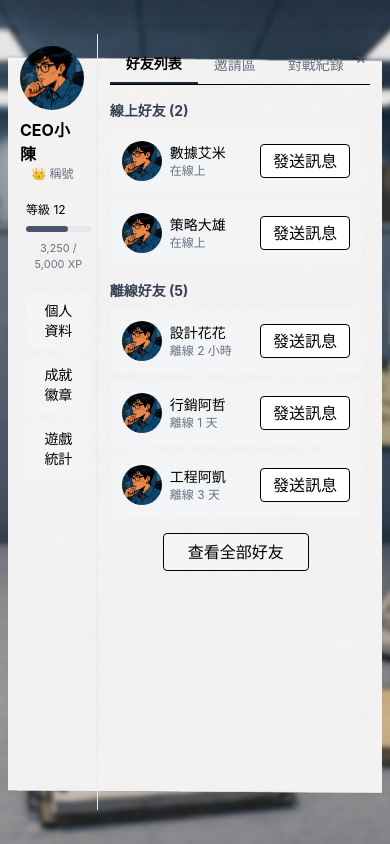
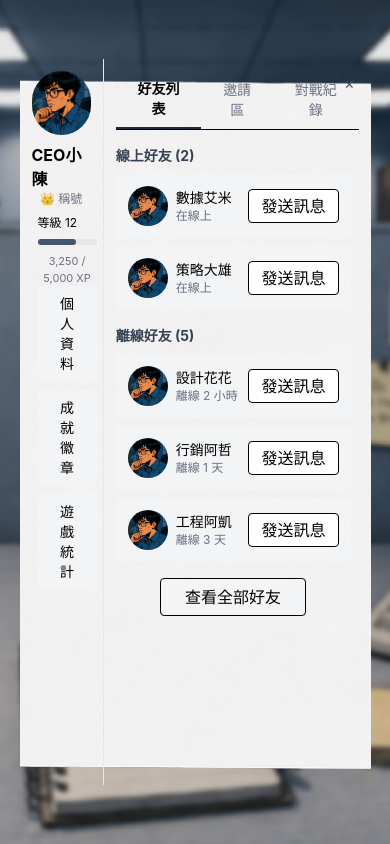
Before and after one commit to Office-Politics-Game/Office-Politics-Game, a Vue app: page /friend in a window 390 px wide. Built offline with nearby package versions, Linux system fonts and the light colour scheme.

Commit message:
調整外框大小

```diff
--- a/src/views/FriendView.vue
+++ b/src/views/FriendView.vue
@@ -5,7 +5,7 @@
   >
     <!-- 白色面板 -->
     <div
-      class="relative w-[96vw] h-[92vh] md:w-[92vw] md:h-[86vh] md:max-w-[900px] md:max-h-[500px] bg-cover bg-center rounded-xl overflow-hidden"
+      class="relative w-[90vw] h-[86vh] md:w-[92vw] md:h-[86vh] md:max-w-[900px] md:max-h-[500px] bg-cover bg-center rounded-xl overflow-hidden"
       :style="{ backgroundImage: `url(${WaitingRoom})` }"
     >
       <!-- 關閉 -->
@@ -35,7 +35,7 @@
           </div>
 
           <!-- 等級 -->
-          <div class="w-full mt-5 ml-3 md:mt-8">
+          <div class="w-full mt-2 ml-3 md:mt-8">
             <div class="flex justify-between text-xs md:text-sm">
               <span>等級 12</span>
             </div>
@@ -50,7 +50,7 @@
           </div>
 
           <!-- 功能選單 -->
-          <div class="w-full mt-5 ml-3 md:mt-8 space-y-2">
+          <div class="w-full ml-3 md:mt-8 space-y-2">
             <button class="menu-item">
               個人資料
             </button>
```
